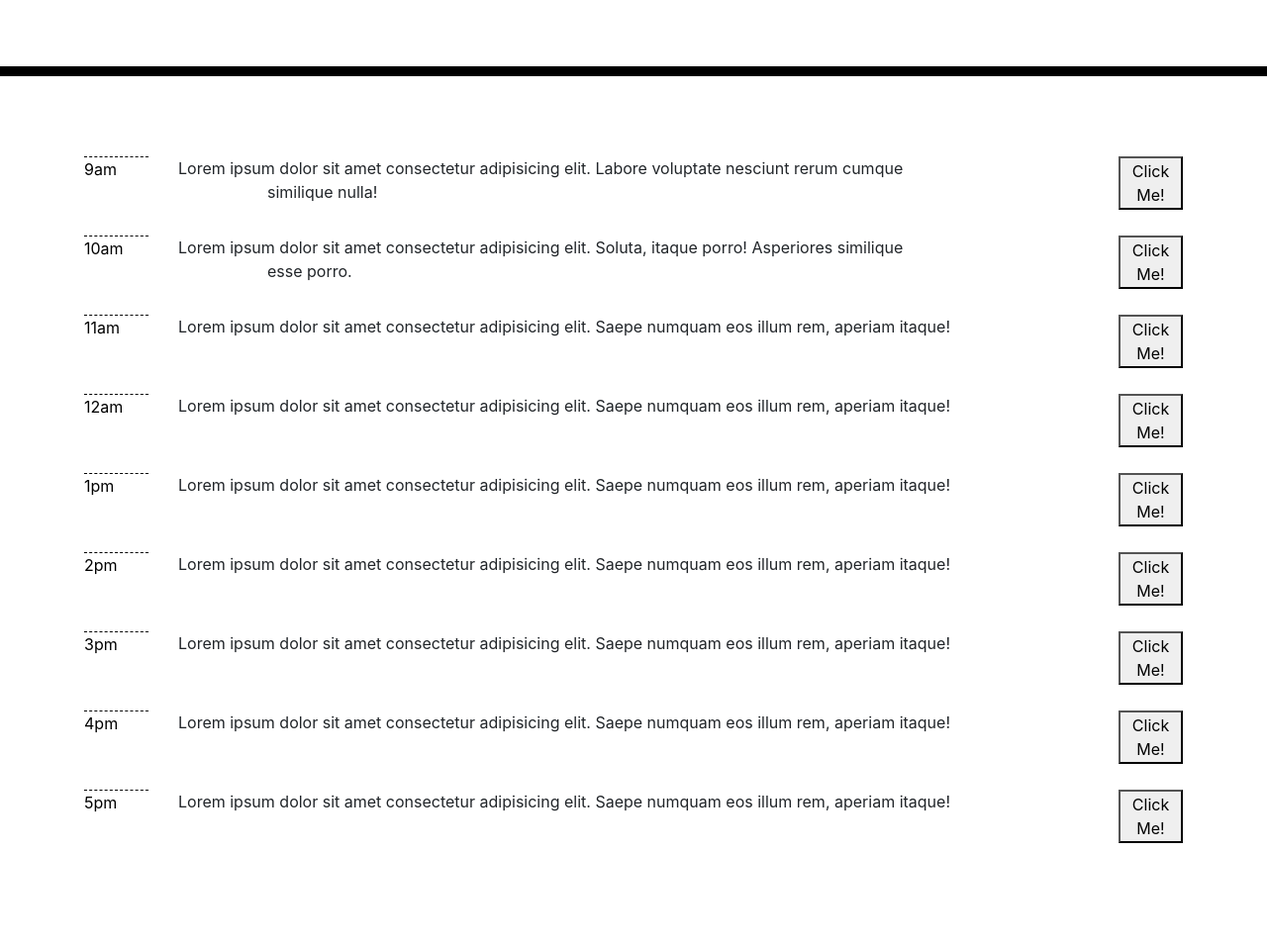
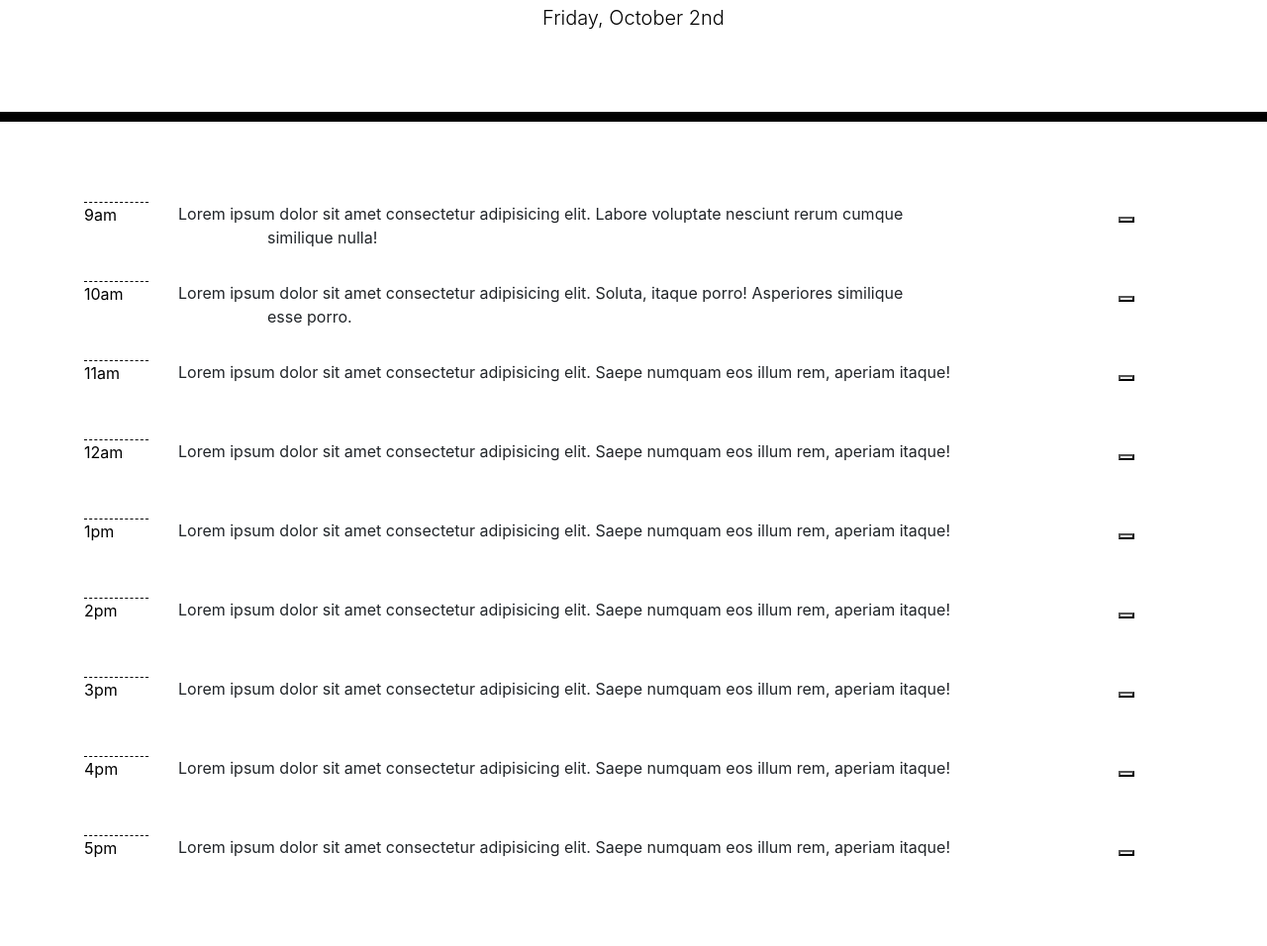
Before and after one commit to ZachAH/Work-Planner, a plain HTML site: page index.html in a window 1280 px wide. Shown: the part 201-1157 px from the top of the page at 99% size. Before the commit the page ends 1111 px from the top, so only its background shows below. Drawn offline with nearby package versions, Linux system fonts and the light colour scheme; a web font is replaced by a local one.

Commit message:
added date to top of page along with buttons

```diff
--- /dev/null
+++ b/assets/java/java.js
@@ -0,0 +1,2 @@
+//display current date on page
+$("#currentDay").text(moment().format("dddd, MMMM Do"));
--- a/index.html
+++ b/index.html
@@ -5,6 +5,7 @@
     <meta charset="UTF-8" />
     <meta name="viewport" content="width=device-width, initial-scale=1.0" />
     <meta http-equiv="X-UA-Compatible" content="ie=edge" />
+    <link rel="stylesheet" href="https://cdnjs.cloudflare.com/ajax/libs/open-iconic/1.1.1/font/css/open-iconic-bootstrap.min.css">
     <link rel="stylesheet" href="https://stackpath.bootstrapcdn.com/bootstrap/4.3.1/css/bootstrap.min.css" />
     <link rel="stylesheet" href="https://use.fontawesome.com/releases/v5.8.1/css/all.css"
         integrity="sha384-50oBUHEmvpQ+1lW4y57PTFmhCaXp0ML5d60M1M7uH2+nqUivzIebhndOJK28anvf" crossorigin="anonymous" />
@@ -32,7 +33,7 @@
             </div>
 
             <div class="col-1">
-                <button type="button">Click Me!</button>
+                <button type="button" id= "saveBtn"><span class="oi oi-task" aria-hidden="true"></span></button>
             </div>
 
 
@@ -49,7 +50,7 @@
 
             </div>
             <div class="col-1">
-                <button type="button">Click Me!</button>
+                <button type="button" id= "saveBtn"><span class="oi oi-task" aria-hidden="true"></span></button>
             </div>
 
         </div>
@@ -64,7 +65,7 @@
                 </p>
             </div>
             <div class="col-1">
-                <button type="button">Click Me!</button>
+                <button type="button" id= "saveBtn"><span class="oi oi-task" aria-hidden="true"></span></button>
             </div>
         </div>
 
@@ -78,7 +79,7 @@
                 </p>
             </div>
             <div class="col-1">
-                <button type="button">Click Me!</button>
+                <button type="button" id= "saveBtn"><span class="oi oi-task" aria-hidden="true"></span></button>
             </div>
         </div>
 
@@ -91,7 +92,7 @@
                 </p>
             </div>
             <div class="col-1">
-                <button type="button">Click Me!</button>
+                <button type="button" id= "saveBtn"><span class="oi oi-task" aria-hidden="true"></span></button>
             </div>
         </div>
 
@@ -104,7 +105,7 @@
                 </p>
             </div>
             <div class="col-1">
-                <button type="button">Click Me!</button>
+                <button type="button" id= "saveBtn"><span class="oi oi-task" aria-hidden="true"></span></button>
             </div>
         </div>
         <div class="row">
@@ -116,7 +117,7 @@
                 </p>
             </div>
             <div class="col-1">
-                <button type="button">Click Me!</button>
+                <button type="button" id= "saveBtn"><span class="oi oi-task" aria-hidden="true"></span></button>
             </div>
         </div>
 
@@ -129,7 +130,7 @@
                 </p>
             </div>
             <div class="col-1">
-                <button type="button">Click Me!</button>
+                <button type="button" id= "saveBtn"><span class="oi oi-task" aria-hidden="true"></span></button>
             </div>
         </div>
 
@@ -142,7 +143,7 @@
                 </p>
             </div>
             <div class="col-1">
-                <button type="button">Click Me!</button>
+                <button type="button" id= "saveBtn"><span class="oi oi-task" aria-hidden="true"></span></button>
             </div>
         </div>
 
@@ -152,6 +153,7 @@
 
     <script src="https://code.jquery.com/jquery-3.4.1.min.js"></script>
     <script src="https://cdnjs.cloudflare.com/ajax/libs/moment.js/2.24.0/moment.min.js"></script>
+    <script src="./assets/java/java.js"></script>
 </body>
 
 </html>
```
